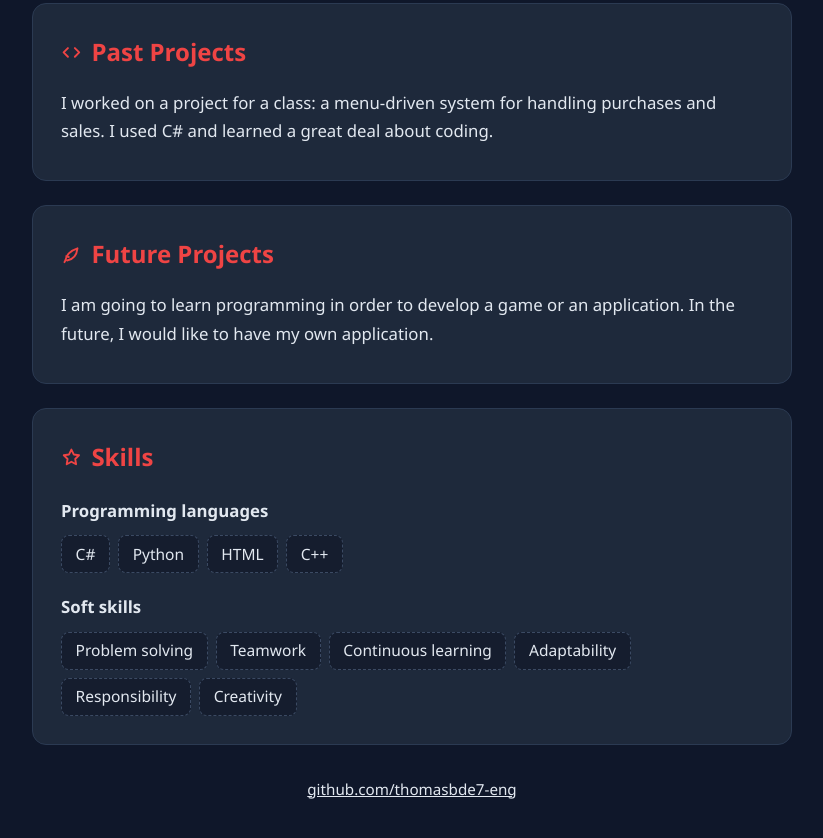
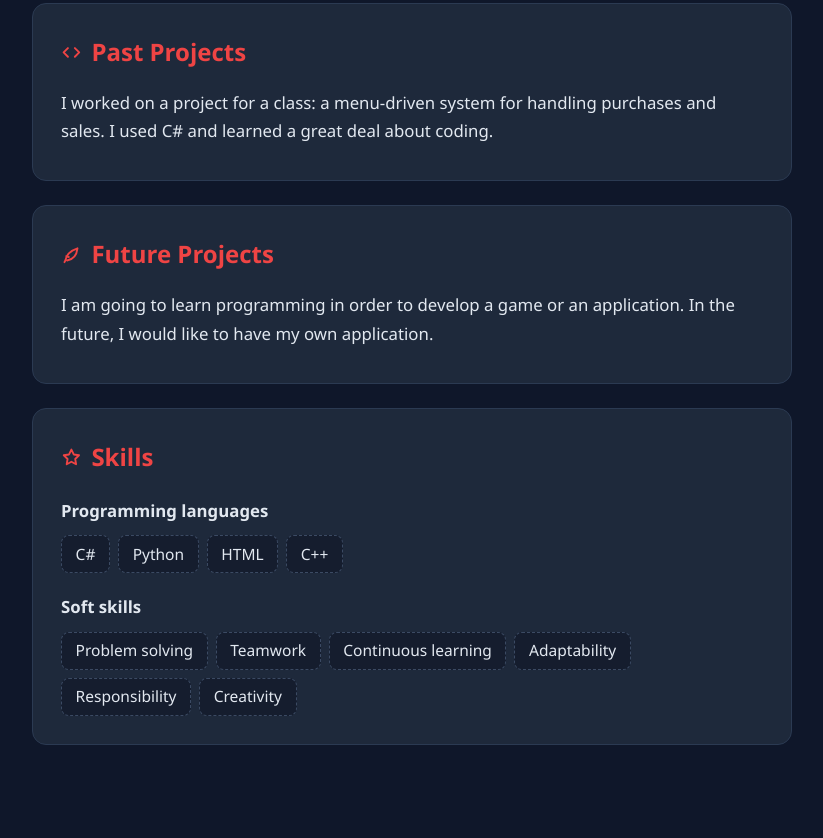
Before and after one commit to thomasbde7-eng/thomas, a plain HTML site: page index.html in a window 1280 px wide. Shown: the part 692-1530 px from the top of the page, without its empty margins (228-1051 px from the left). Drawn offline with Linux system fonts and the light colour scheme.

Commit message:
Update index.html

```diff
--- a/index.html
+++ b/index.html
@@ -80,9 +80,6 @@ footer a{color:var(--ink)}
     <ul class="chips"><li>Problem solving</li><li>Teamwork</li><li>Continuous learning</li><li>Adaptability</li><li>Responsibility</li><li>Creativity</li></ul>
   </section>
 
-  <footer>
-    <a href="https://github.com/thomasbde7-eng">github.com/thomasbde7-eng</a>
-  </footer>
 </main>
 </body>
 </html>
```
